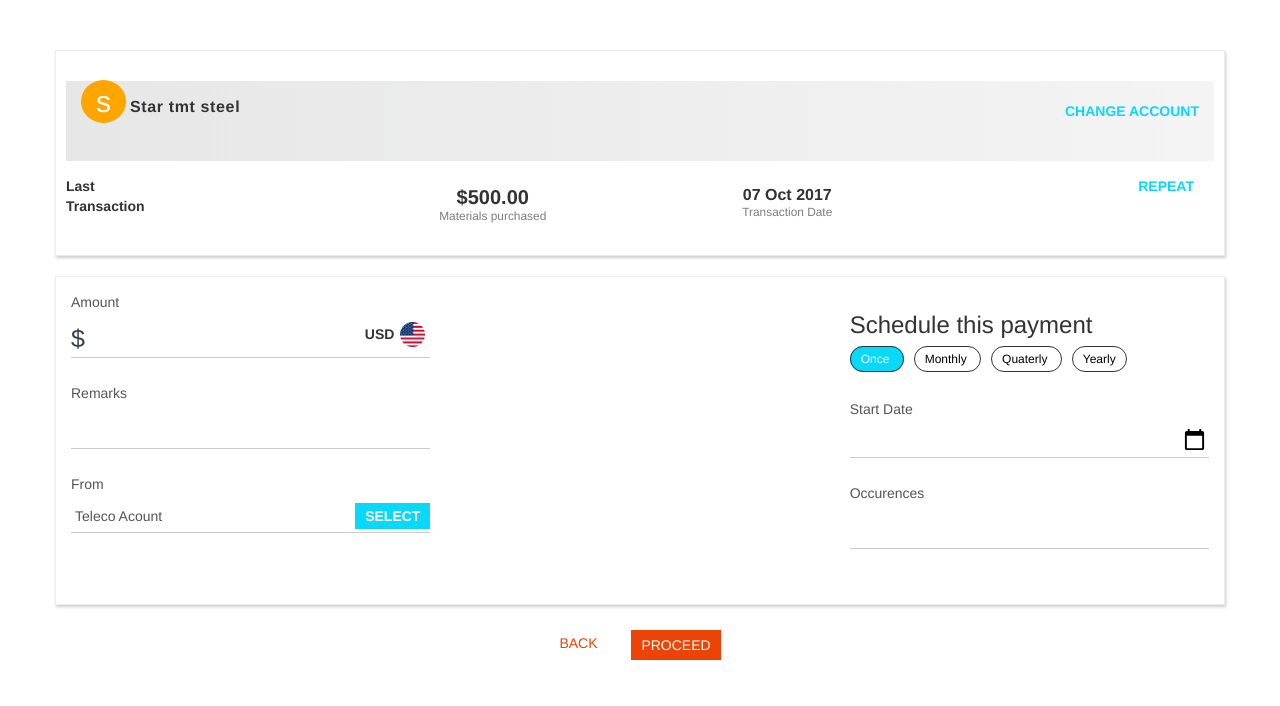
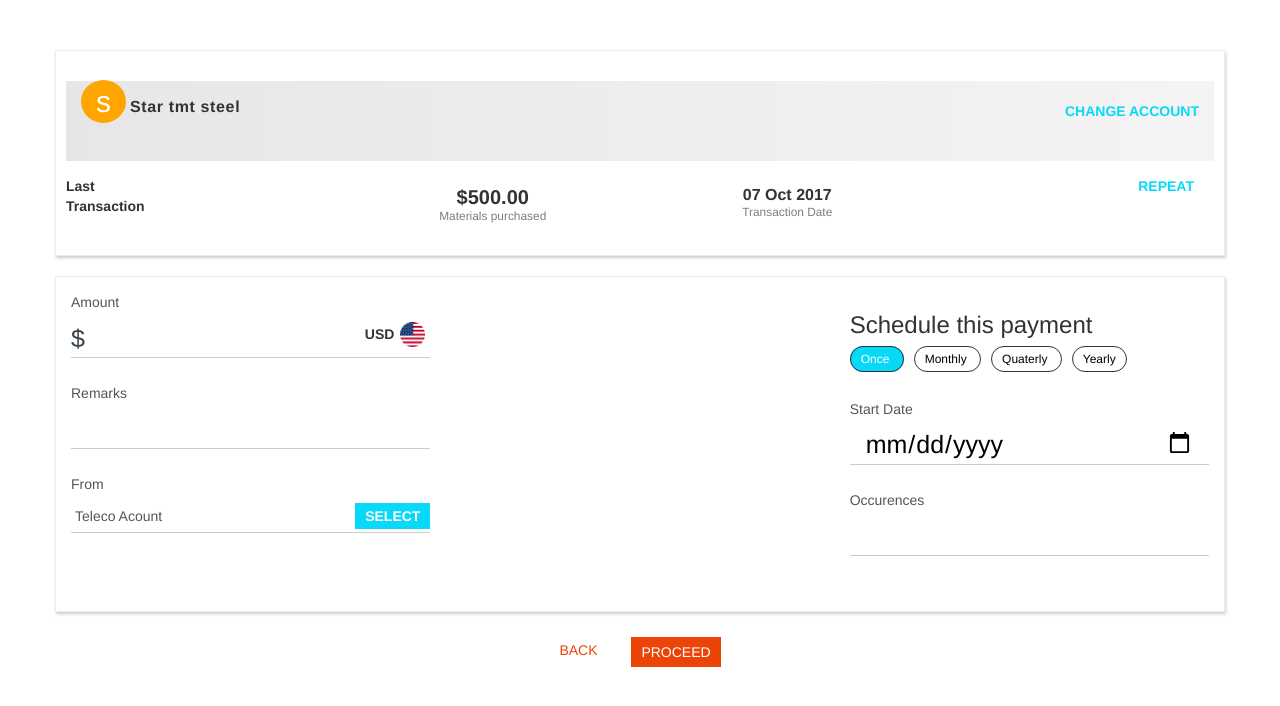
Before and after one commit to bandivenky1/infosystest, a plain HTML site: page index.html in a window 1280 px wide. Drawn offline with Linux system fonts and the light colour scheme; a script that the page names is missing.

Commit message:
Update index.html

```diff
--- a/index.html
+++ b/index.html
@@ -108,7 +108,7 @@
 
                                 <div class="input-group">
                                     <label for="date">Start Date</label>
-                                    <input id="date" type="datetime-local" class="form-control" name="date" required>
+                                    <input id="date" type="date" class="form-control" name="date" required>
                                 </div>
 
                                 <div class="input-group">
```
